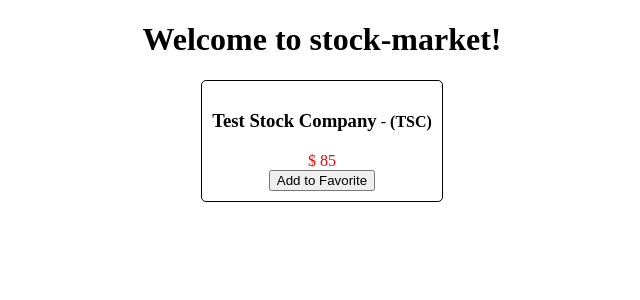
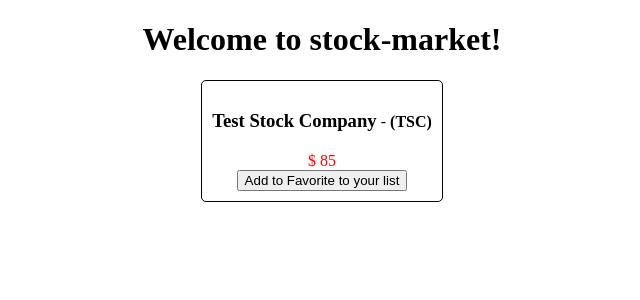
Before and after one commit to jwilli6/stock-market, an Angular app: page / in a window 1280 px wide. Shown: the top 300 px of the page, without its empty margins (318-958 px from the left). Built offline with nearby package versions, Linux system fonts and the light colour scheme.

Commit message:
add text to home page

```diff
--- a/src/app/stock/stock-item/stock-item.component.html
+++ b/src/app/stock/stock-item/stock-item.component.html
@@ -5,6 +5,6 @@
     </div>
     <button (click)="toggleFavorite()"
             [disabled]="stock.favorite">
-        Add to Favorite
+        Add to Favorite to your list
     </button>
 </div>
```
